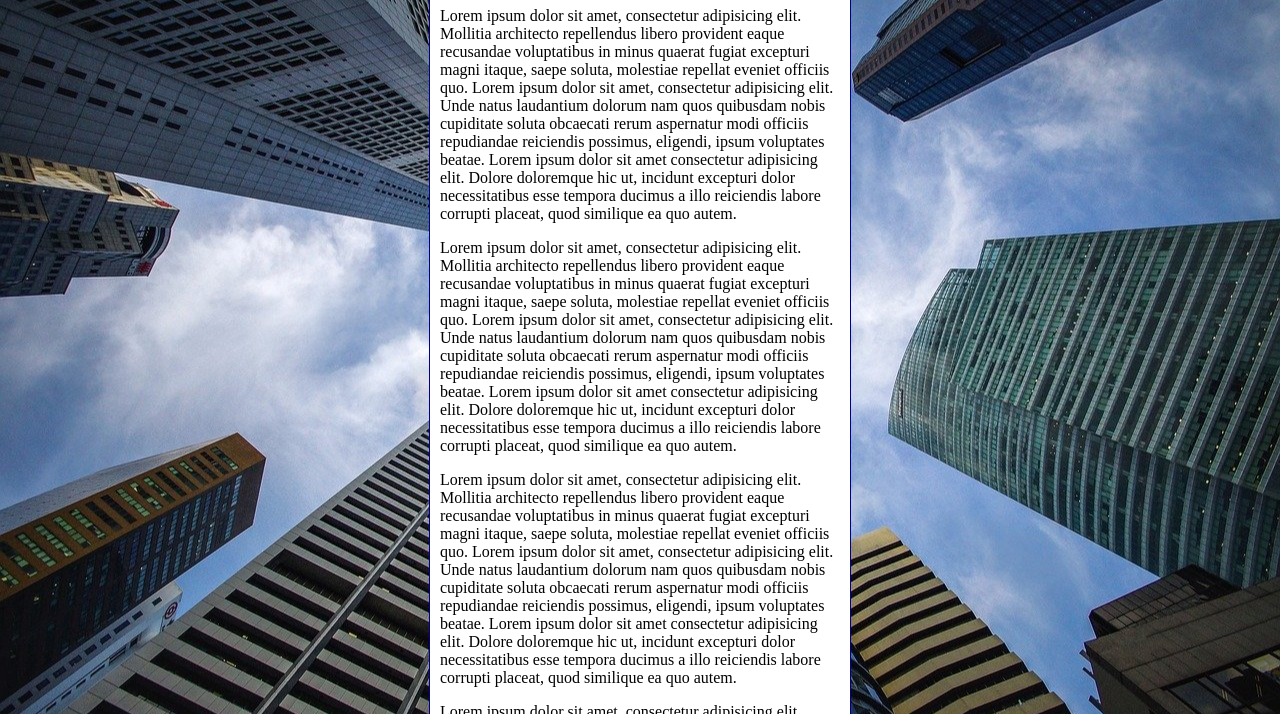
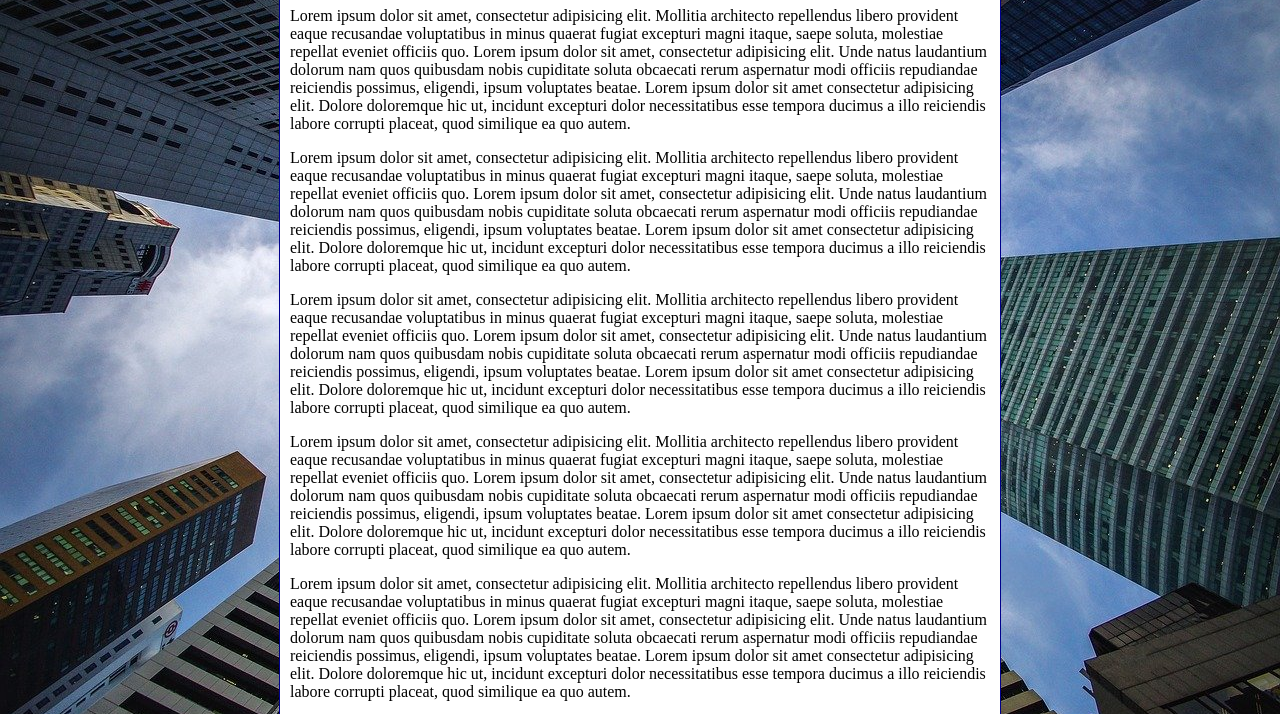
Before and after one commit to gustavoarakakiA/html-css, a plain HTML site: page exercicios/ex022/fundo006.html in a window 1280 px wide. Shown: the part 92-806 px from the top of the page. Drawn offline with Linux system fonts and the light colour scheme.

Commit message:
Update fundo006.html

```diff
--- a/exercicios/ex022/fundo006.html
+++ b/exercicios/ex022/fundo006.html
@@ -7,15 +7,12 @@
     <style>
         body {
             height: 100vh;
-            background-color: black;
-            background-image: url(imagens/wallpaper002.jpg);
-            background-position: center center;
-            background-repeat: repeat-y;
-            background-size: cover;
+
+            background: #000 url('imagens/wallpaper002.jpg') center top/cover no-repeat fixed
         }
         main {
             background-color: white;
-            width: 400px;
+            max-width: 700px;
             padding: 10px;
             margin: auto;
             border: 1px solid darkblue;
```
